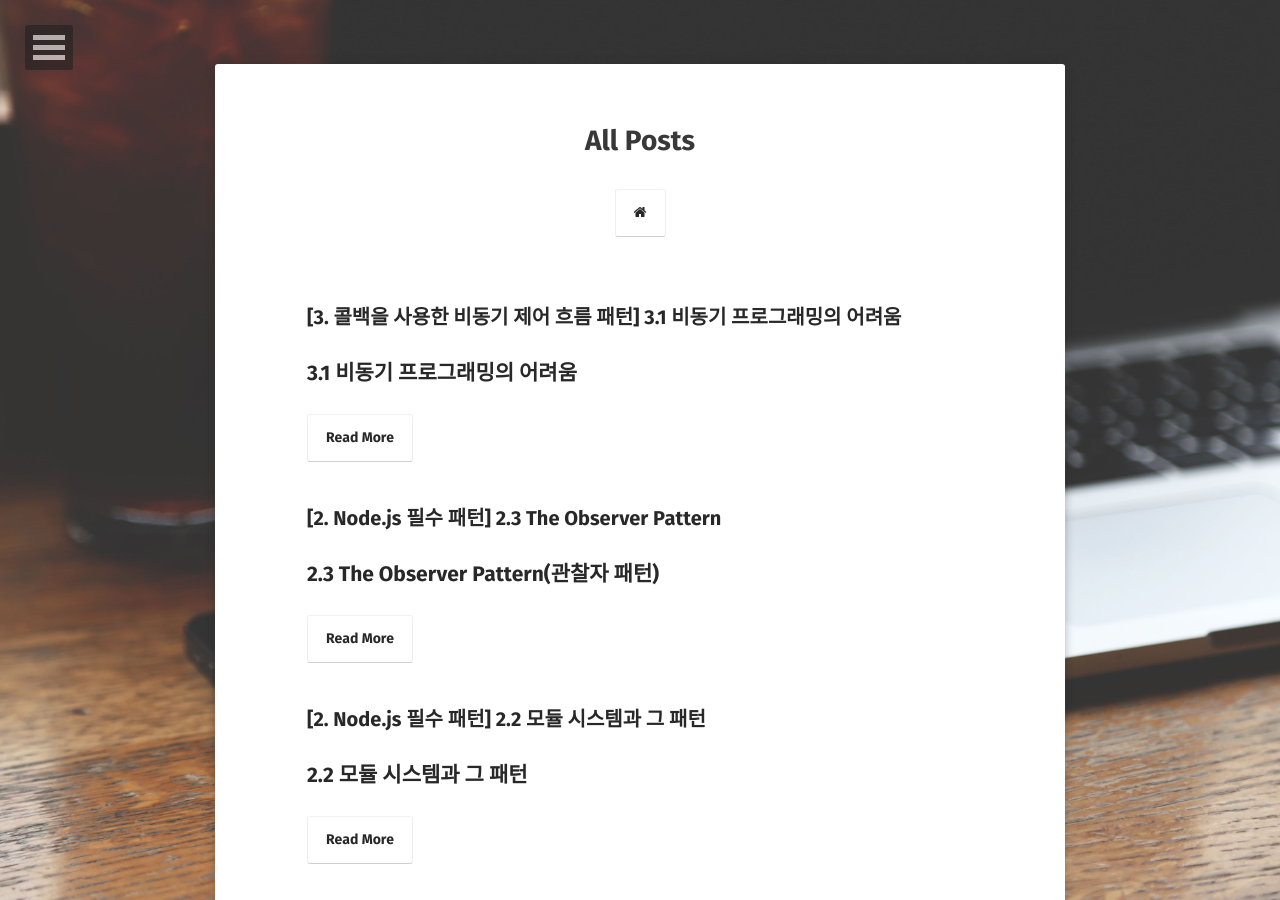
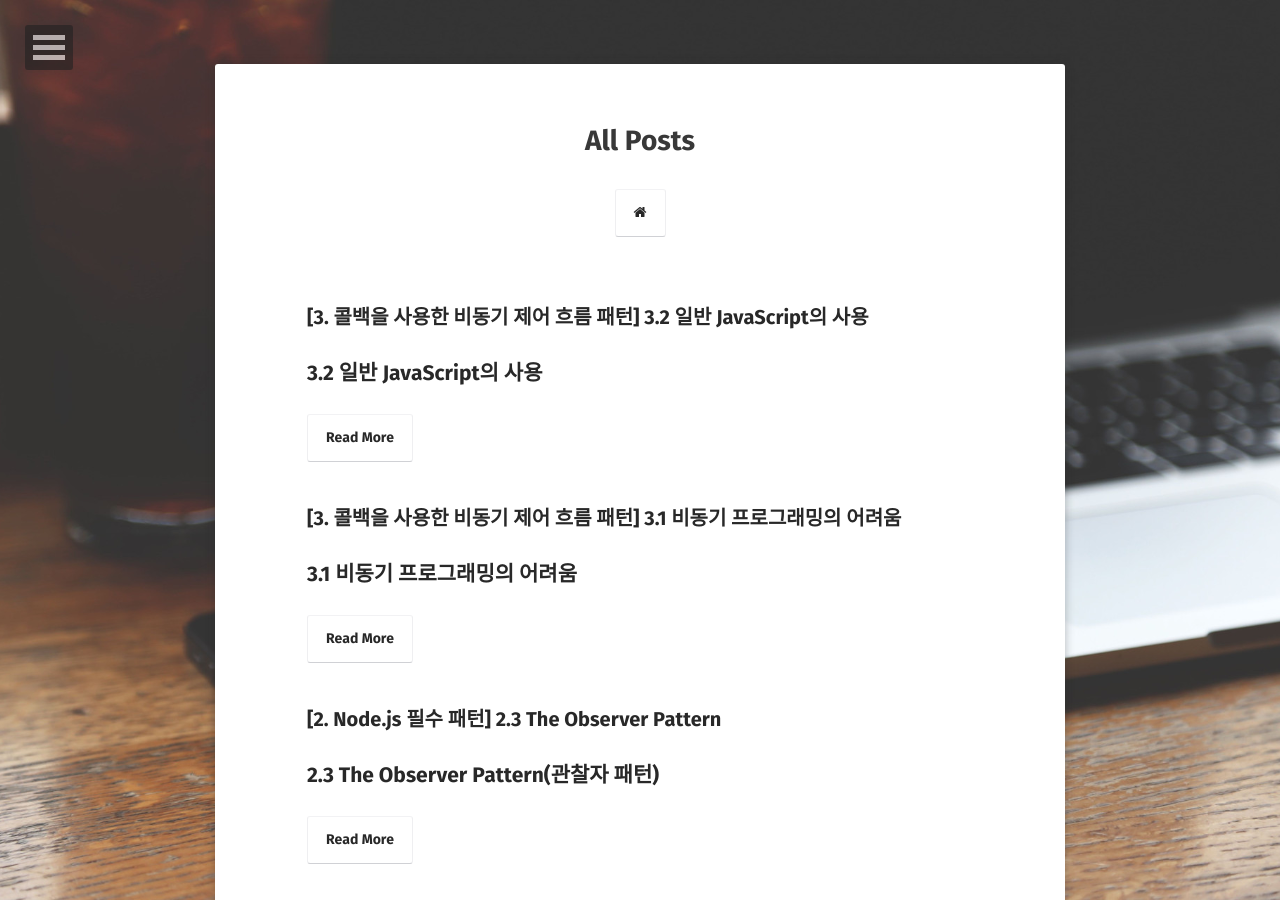
Before and after one commit to firstwook/firstwook.github.io, a Jekyll site: the page built from posts/index.md, in a window 1280 px wide and 900 px high. Built offline with Jekyll 4.4.1, drawn with Linux system fonts in a browser that asks for light colours; some web fonts are replaced; part of the change alters nothing that is shown.

Commit message:
chapter 3.2 modify

```diff
--- /dev/null
+++ b/_posts/2019-05-27-chapter-3_2.md.md
@@ -0,0 +1,22 @@
+---
+title: "[3. 콜백을 사용한 비동기 제어 흐름 패턴] 3.2 일반 JavaScript의 사용"
+date: 2019-05-27 10:00:00
+categories: nodejs designpattern
+comments: true
+
+
+---
+
+## 3.2 일반 JavaScript의 사용
+
+비동기 코드를 작성할 때 주의해야 할 여러 사항이 있다. 실제로 일련의 비동기 작업들의 흐름을 제어하려면 특정 패턴과 기법을 사용해야만 하는 상황이 있다. 특히 외부 라이브러리를 사용하지 않고 일반 JavaScript만 사용하는 경우에는 더욱 그렇다. 예를 들어, 순서에 따라 비동기 작업을 적용하는 컬렉션을 반복하는 것은 배열에 대해 forEach()를 호출하는 것처럼 쉽지는 않으며 실제로 재귀와 유사한 기술을 필요로 한다.
+
+### 3.2.1 콜백 규칙
+
+비동기 코드를 작성할 때 명심해야 할 첫 번째 규칙은 콜백을 정의할 때 함부로 클로저를 사용하지 않는 것이다. 모듈화 및 재사용과 같은 문제에 대한 추가적인 사항을 고려할 필요가 없어 매력적이겠지만 이는 장점 보다 단점이 더 많을 수 있는 방식임을 알고 있다. 대부분의 경우 콜백 헬 문제를 해결하기 위한 어떤 라이브러리나 멋진 기술 혹은 패러다임의 변화가 필요한 것은 아니며, 간단한 일반적이 상식이면 충분하다.
+
+아래는 중첩 수준을 낮게 유지하고 일반적으로 코드 체계를 개선하는데 도움이 되는 몇 가지 기본 원칙이다.
+
+- 가능한 빨리 종료한다. 문맥에 따라 return, continue 또는 break를 사용하면 if … else 문(및 중첩)을 모두 작성하는 대신 현재 문을 즉시 종료할 수 있다. 이렇게 하면 코드를 얕게 유지하는데 도움이 된다.
+- 콜백을 위해 명명된 함수를 생성하여 클로저 바깥에 배치하며 중간 결과를 인자로 전달한다. 함수의 이름을 지정하면 스택 추적에서 더 잘 보이게 된다.
+- 코드를 모듈화해야 한다. 가능하면 코드를 작고 재사용 가능한 함수들로 분할하라.
```
Also changed, not shown: _posts/2019-05-25-chapter-3_1.md (line endings or trailing spaces), _posts/Untitled.md (added).
